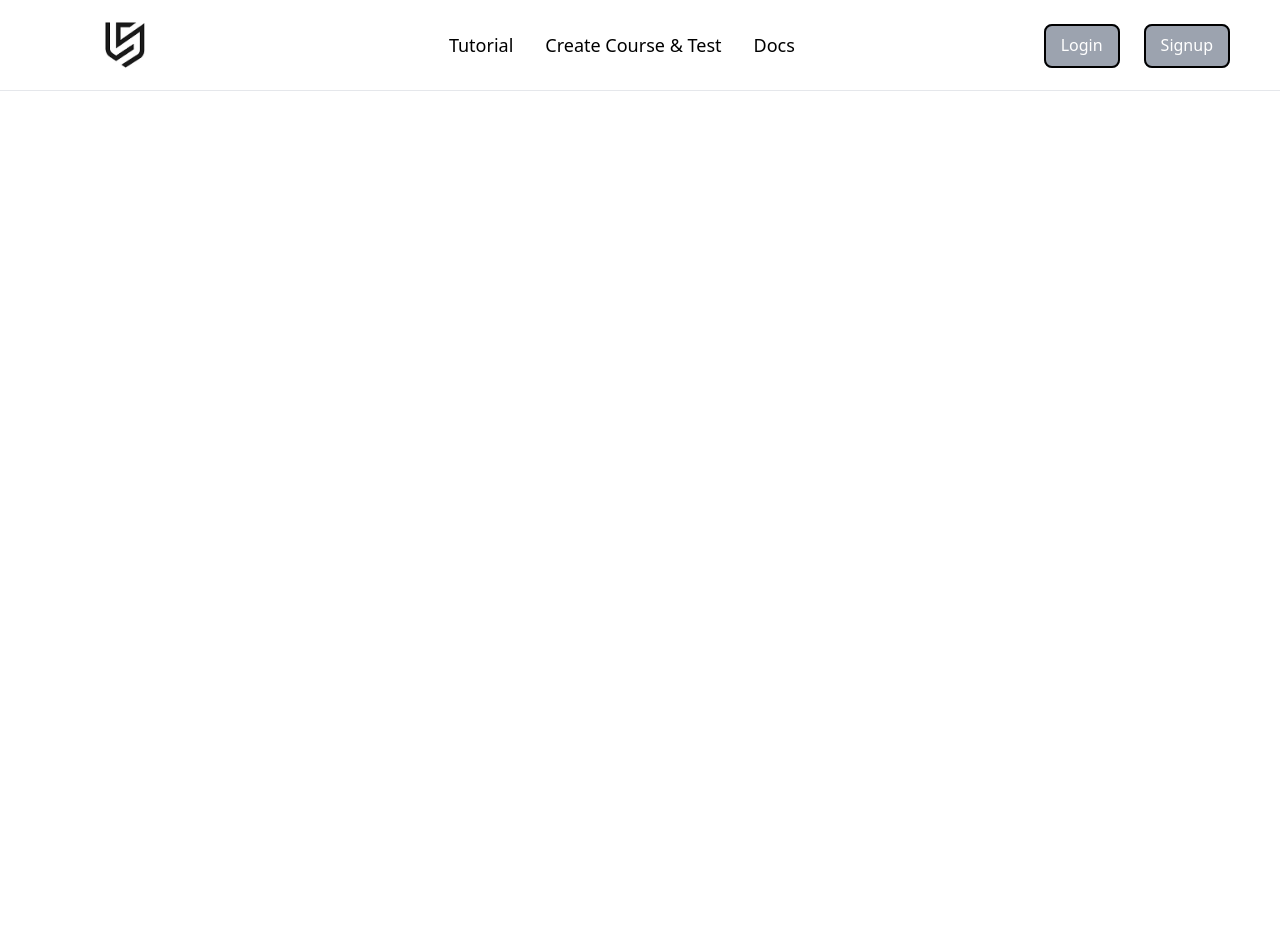
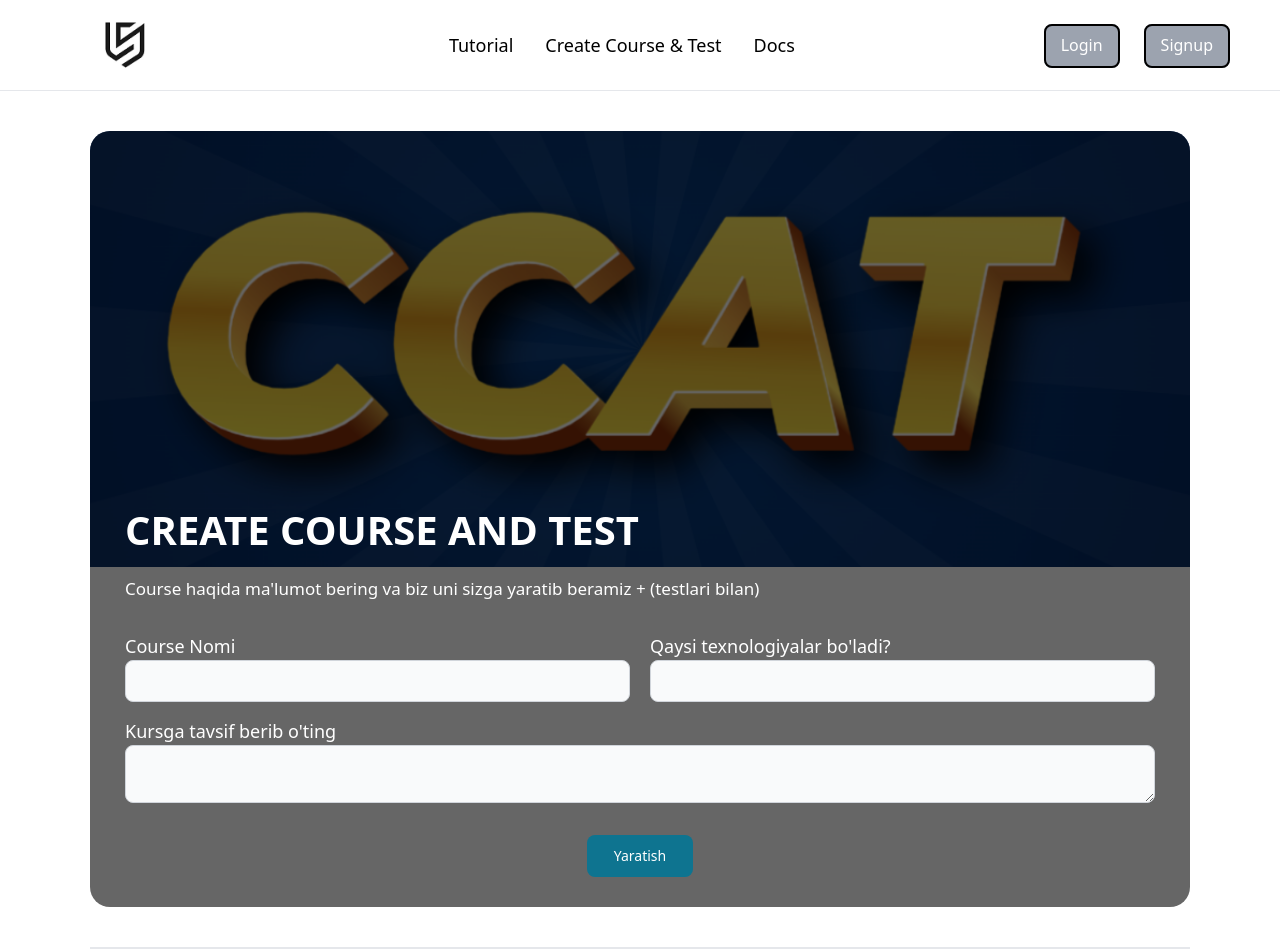
Before and after one commit to ammoriddin/LSAI, a React (Vite) app: page /ccat in a window 1280 px wide. Before the commit the page ends 800 px from the top, so only its background shows below. Built offline with nearby package versions, Linux system fonts and the light colour scheme.

Commit message:
Create ccat section

```diff
--- a/src/App.jsx
+++ b/src/App.jsx
@@ -4,6 +4,7 @@ import Signup from './components/signup/signup';
 import Navbar from './containers/navbar/navbar';
 import ForgotPassword from './components/forgotpassword/forgotpassword';
 import Home from './containers/home/main';
+import CCAT from './containers/ccat/main';
 
 function App() {
   return (
@@ -14,6 +15,7 @@ function App() {
         <Route path='/login' element={<Login />} />
         <Route path='/signup' element={<Signup />} />
         <Route path='/forgot-password' element={<ForgotPassword />} />
+        <Route path='/ccat' element={<CCAT />} />
       </Routes>
     </Router>
   )
--- /dev/null
+++ b/src/components/ccat/ccatpage.jsx
@@ -0,0 +1,33 @@
+import React from 'react'
+import searchIcon from '../../assets/search-icon.svg'
+import { Button, Label, TextInput, Textarea } from 'flowbite-react'
+
+export default function CcatPage() {
+  return (
+    <>
+        <div className='my-[40px] rounded-[20px] ccat-bg'>
+            <div className='w-full px-[35px] pb-[30px] pt-[33.5%] rounded-[20px] h-full flex flex-col justify-end bg-black/60'>
+                <h1 className='text-white mb-4 font-[600] text-[40px] uppercase'>Create Course And Test</h1>
+                <p className='text-white mb-8 font-[300] text-[17px]'>Course haqida ma'lumot bering va biz uni sizga yaratib beramiz + <span className='font-[400]'>(testlari bilan)</span></p>
+                <form>
+                    <div className='flex gap-5 items-center mb-4'>
+                        <div className='w-[50%]'>
+                            <Label className='text-white font-[500] text-[18px]'>Course Nomi</Label>
+                            <TextInput  />
+                        </div>
+                        <div className='w-[50%]'>
+                            <Label className='text-white font-[500] text-[18px]'>Qaysi texnologiyalar bo'ladi?</Label>
+                            <TextInput  />
+                        </div>
+                    </div>
+                    <div className='mb-8'>
+                        <Label className='text-white font-[500] text-[18px]'>Kursga tavsif berib o'ting</Label>
+                        <Textarea  />
+                    </div>
+                    <Button className='px-[10px] mx-auto'>Yaratish</Button>
+                </form>
+            </div>
+        </div>
+    </>
+  )
+}
--- /dev/null
+++ b/src/containers/ccat/main.jsx
@@ -0,0 +1,13 @@
+import React from 'react'
+import CcatPage from '../../components/ccat/ccatpage'
+
+export default function CCAT() {
+    return (
+        <section className='w-full'>
+            <div className='container'>
+                <CcatPage />
+                <hr className='border-[1.5px]' />
+            </div>
+        </section>
+    )
+}
--- a/src/containers/navbar/navbar.jsx
+++ b/src/containers/navbar/navbar.jsx
@@ -13,7 +13,7 @@ export default function Navbar() {
                 <Link>Tutorial</Link>
             </li>
             <li>
-                <Link>Create Course & Test</Link>
+                <Link to={'/ccat'}>Create Course & Test</Link>
             </li>
             <li>
                 <Link>Docs</Link>
--- a/src/index.css
+++ b/src/index.css
@@ -18,6 +18,13 @@
   background-size: cover;
 }
 
+.ccat-bg {
+  background-image: url('./assets/ccatbg.png');
+  background-repeat: no-repeat;
+  background-position: 0 0;
+  background-size: contain;
+}
+
 .input > div > input {
   border: none;
   background-color: transparent;
```
Also changed, not shown: src/assets/ccatbg.png (added).
